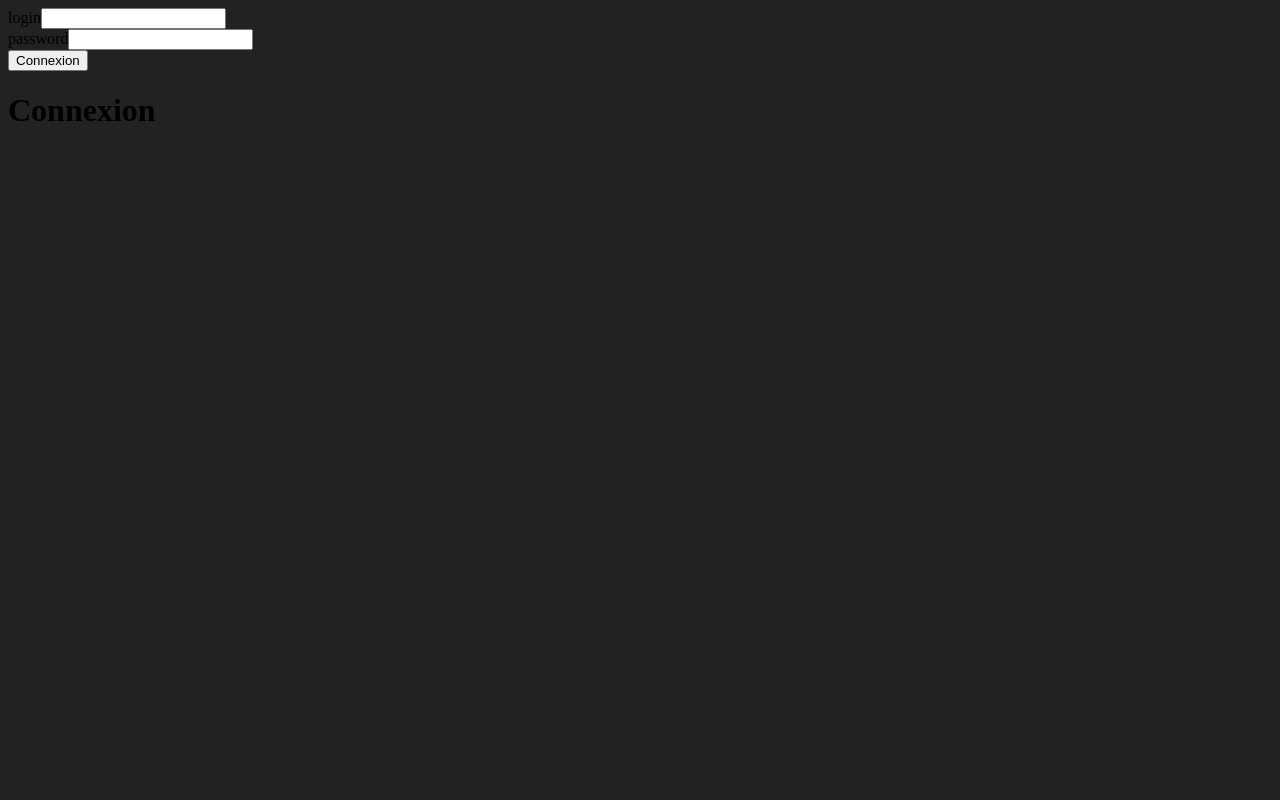
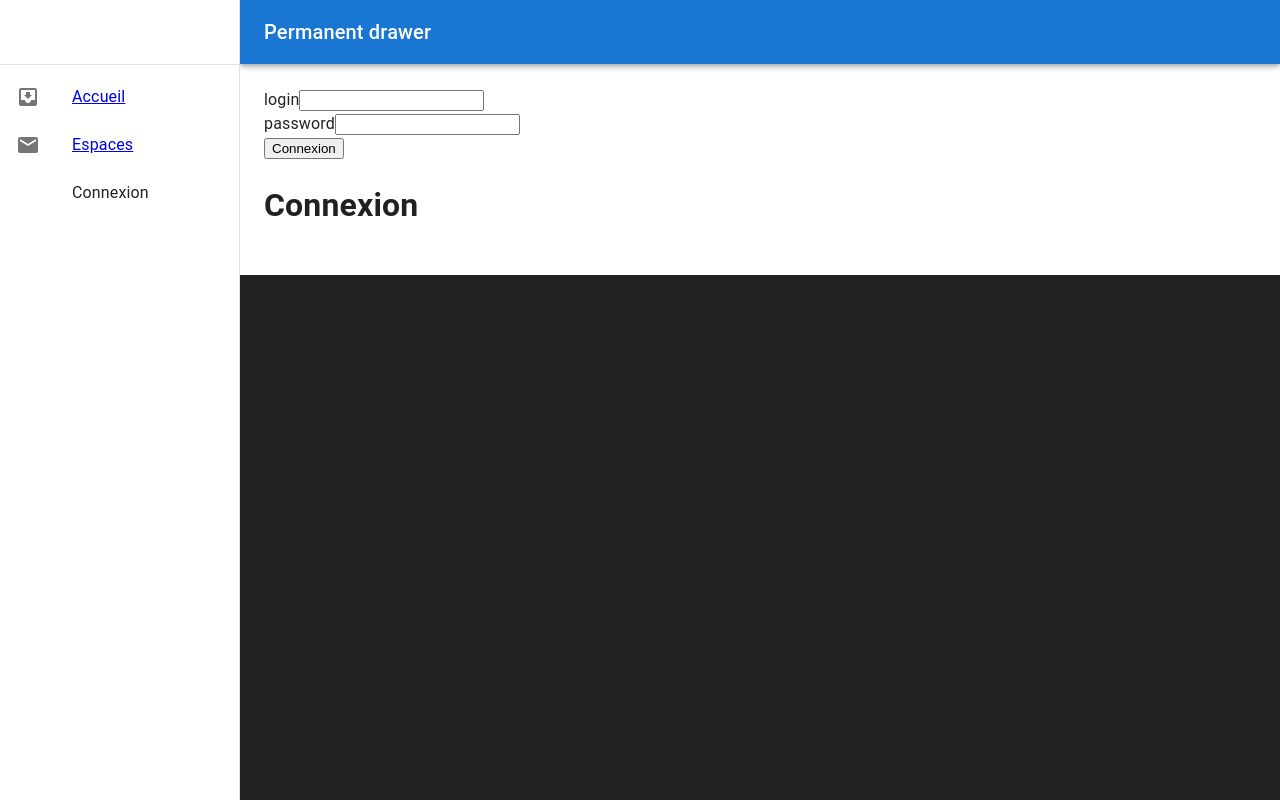
Before and after one commit to supersixaxis/Task-Manager, a React (Vite) app: page /login in a window 1280 px wide. Built offline with nearby package versions, Linux system fonts and the light colour scheme.

Commit message:
Add homepage esthetic and connexion

```diff
--- a/src/App.jsx
+++ b/src/App.jsx
@@ -1,23 +1,105 @@
-import './styles/app.css';
+//import 'bootstrap/dist/css/bootstrap.min.css'
+//import './App.css'
 import Tables from './components/Tables'
-import {Routes, Route} from 'react-router-dom'
-import HomePage from './components/HomePage';
-import Login from './components/Login';
-import Message from './components/Message';
-import SpaceList from './components/SpaceList';
-function App()
-{
+import {Routes, Route, Link, useNavigate} from 'react-router-dom'
+import HomePage from './components/HomePage'
+import Login from './components/Login'
+import Message from './components/Message'
+import { useSelector } from 'react-redux'
+import SpaceList from './components/SpaceList'
+import Box from '@mui/material/Box';
+import Drawer from '@mui/material/Drawer';
+import CssBaseline from '@mui/material/CssBaseline';
+import AppBar from '@mui/material/AppBar';
+import Toolbar from '@mui/material/Toolbar';
+import List from '@mui/material/List';
+import Typography from '@mui/material/Typography';
+import Divider from '@mui/material/Divider';
+import ListItem from '@mui/material/ListItem';
+import ListItemButton from '@mui/material/ListItemButton';
+import ListItemIcon from '@mui/material/ListItemIcon';
+import ListItemText from '@mui/material/ListItemText';
+import InboxIcon from '@mui/icons-material/MoveToInbox';
+import MailIcon from '@mui/icons-material/Mail';
+
+const drawerWidth = 240;
+
+function App() {
+
+  const navigate = useNavigate()
+
   return (
-    <>
+    <div className="gradient-background container-app">
+      <Box sx={{ display: 'flex' }}>
+        <CssBaseline />
+        <AppBar
+          position="fixed"
+          sx={{ width: `calc(100% - ${drawerWidth}px)`, ml: `${drawerWidth}px` }}
+        >
+          <Toolbar>
+            <Typography variant="h6" noWrap component="div">
+              Permanent drawer
+            </Typography>
+          </Toolbar>
+        </AppBar>
+        <Drawer
+          sx={{
+            width: drawerWidth,
+            flexShrink: 0,
+            '& .MuiDrawer-paper': {
+              width: drawerWidth,
+              boxSizing: 'border-box',
+            },
+          }}
+          variant="permanent"
+          anchor="left"
+        >
+          <Toolbar />
+          <Divider />
+          <List>
+              {[{title: 'Accueil', link: '/'}, {title: 'Espaces', link: '/spaces'}].map((element, index) => (
+                <Link to={element.link} key={index}>
+                  <ListItem disablePadding>
+                    <ListItemButton>
+                      <ListItemIcon>
+                        {index % 2 === 0 ? <InboxIcon /> : <MailIcon />}
+                      </ListItemIcon>
+                      <ListItemText primary={element.title} />
+                    </ListItemButton>
+                  </ListItem>
+                </Link>
+              ))}
+            <ListItem disablePadding onClick={()=>{
+              if(sessionStorage.getItem('connected') === "true"){
+                sessionStorage.setItem('connected', false)
+              }
+              return navigate('/login')
+            }}>
+              <ListItemButton>
+                <ListItemIcon>
+                </ListItemIcon>
+                <ListItemText primary={sessionStorage.getItem('connected') === "true" ? 'Déconnexion' : 'Connexion'} />
+              </ListItemButton>
+            </ListItem>
+          </List>
+        </Drawer>
+        <Box
+          component="main"
+          sx={{ flexGrow: 1, bgcolor: 'transparent', p: 3 }}
+        >
+          <Toolbar />
           <Message />
             <Routes>
             <Route path='/' element={<HomePage/>} />
             <Route path='/login' element={<Login/>} />
             <Route path='/space/tasklist/:id' element={<Tables/>} />
-    <Route path='/spacelist' element={<SpaceList/>} />
+            <Route path='/spaces' element={<SpaceList/>} />
             </Routes>
-    </>
-  );
+        </Box>
+      </Box>
+    </div>
+
+  )
 }
 
-export default App;
+export default App
--- a/src/components/HomePage.jsx
+++ b/src/components/HomePage.jsx
@@ -1,22 +1,73 @@
+import {useNavigate} from 'react-router-dom'
+import Box from '@mui/material/Box';
+import Card from '@mui/material/Card';
+import Grid from '@mui/material/Unstable_Grid2';
+import CardContent from '@mui/material/CardContent';
+import Typography from '@mui/material/Typography';
+import { useSelector } from 'react-redux';
 import React, {useEffect} from 'react'
 import {Link} from 'react-router-dom'
-import { useNavigate } from 'react-router-dom'
 export default function HomePage() {
 
   const navigate = useNavigate()
+  const spaces = useSelector((state)=> state.space.spaceList)
+  const tables = useSelector((state)=> state.table.tablesList)
+  const tasks = useSelector((state)=> state.task.taskList)
 
   useEffect(()=>{
-    let connected = localStorage.getItem('connected')
+    let connected = sessionStorage.getItem('connected') === 'true'
 
     if(!connected){
       return navigate('/login')
     }
   }, [])
+
+
+
+  let data = [{
+    title: "Nombre d'espaces",
+    value: spaces.length
+  },
+  {
+    title: "Nombre de Tableaux",
+    value: tables.length
+  },
+  {
+    title: "Nombre de tâches",
+    value: tasks.length
+  }
+]
+
   return (
-    <div>
-        <Link to="/login" className="btnNav">Login</Link>
-        <Link to="/spacelist" className="btnNav">Espace de travail</Link>
-      <h1>Page d'accueil</h1>
-    </div>
+    <>
+        <div className="container mt-3">
+            <h1 className="text-center text-color-website">Page d'accueil</h1>
+            <Grid container spacing={7} className="mt-5">
+            {
+              data.map((d, i)=>{
+                return <Grid key={i} xs={6} md={4}>
+                        <Box >
+                          <Card variant="outlined" sx={{minHeight: "190px", backgroundColor: '#ffffff75'}}>
+                              <React.Fragment>
+                                <CardContent>
+                                    <Typography variant="h4" component="div" className="text-center text-color-website">
+                                      {d.title}
+                                    </Typography>
+                                    <Typography variant="h4" component="div" className="text-center mt-4 text-color-website">
+                                      {d.value}
+                                    </Typography>
+                                </CardContent>
+                              </React.Fragment>
+                          </Card>
+                        </Box>
+                      </Grid>
+              })
+            }
+
+
+            </Grid>
+
+        </div>
+    </>
   )
 }
--- a/src/components/Login.jsx
+++ b/src/components/Login.jsx
@@ -12,8 +12,8 @@ export default function Login() {
             if(email.trim().lenght === 0 || password.trim().lenght === 0){
                 alert('Veuillez saisir un email et un mot de passe')
             }
-            if (email === 'contact@cloudcampus.fr' && password === '0000'){
-                localStorage.setItem('connected', true)
+            if (email === 'nath@live.fr' && password === '0000'){
+                sessionStorage.setItem('connected', true)
                 return navigate('/')
             } else alert('Identifiant ou mot de passe incorrect')
         }}>
--- a/src/components/SpaceList.jsx
+++ b/src/components/SpaceList.jsx
@@ -4,17 +4,25 @@ import Space from './Space';
 import '../styles/space.css';
 import SpaceListHeader from './SpaceListHeader';
 import AddSpaceForm from './AddSpaceForm'
-import React, { useState } from 'react';
+import React, { useState, useEffect } from 'react';
 import { deleteSpaces } from '../redux/space/SpaceSlice';
 import { deleteTablesBySpaceId } from '../redux/table/TableSlice'
-import { store } from '../redux/Store';
+import { store } from '../redux/store';
 import Grid from '@mui/material/Unstable_Grid2';
 import Box from '@mui/material/Box';
-export default function SpaceList({ space }) {
+import {useNavigate} from 'react-router-dom'
+export default function SpaceList() {
   const spaceList = useSelector((state) => state.space.spaceList);
   const [selectedSpaces, setSelectedSpaces] = useState([]);
   const [isFormVisible, setFormVisible] = useState(false);
+  const navigate = useNavigate()
+  useEffect(()=>{
+    let connected = sessionStorage.getItem('connected') === 'true'
 
+    if(!connected){
+      return navigate('/login')
+    }
+}, [])
   const handleCheckboxChange = (spaceId) => {
     setSelectedSpaces((prevSelectedSpaces) => {
       if (prevSelectedSpaces.includes(spaceId)) {
```
Lines whose indentation alone changed are shown as unchanged.
